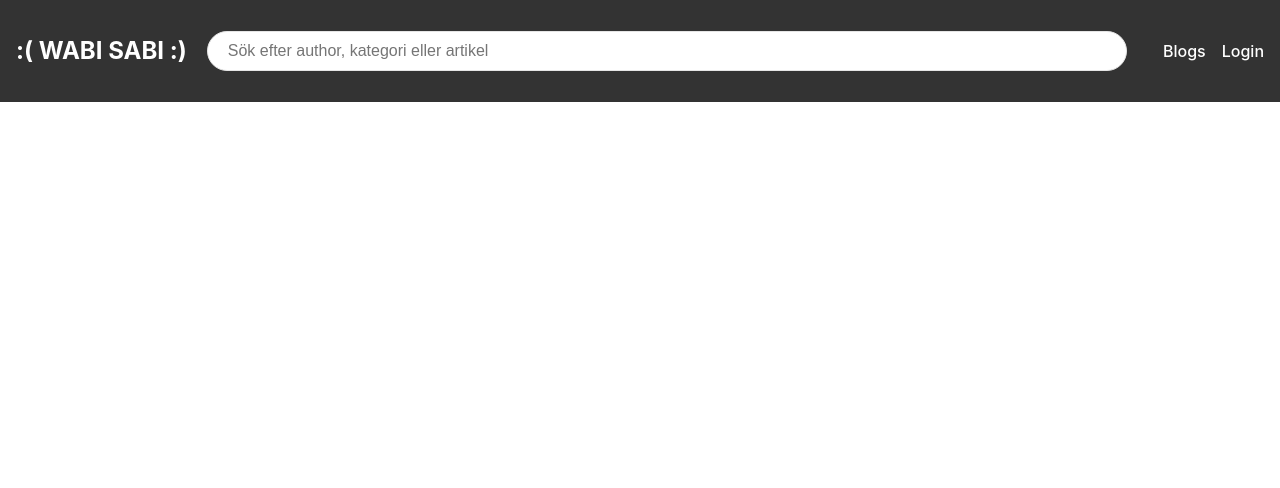
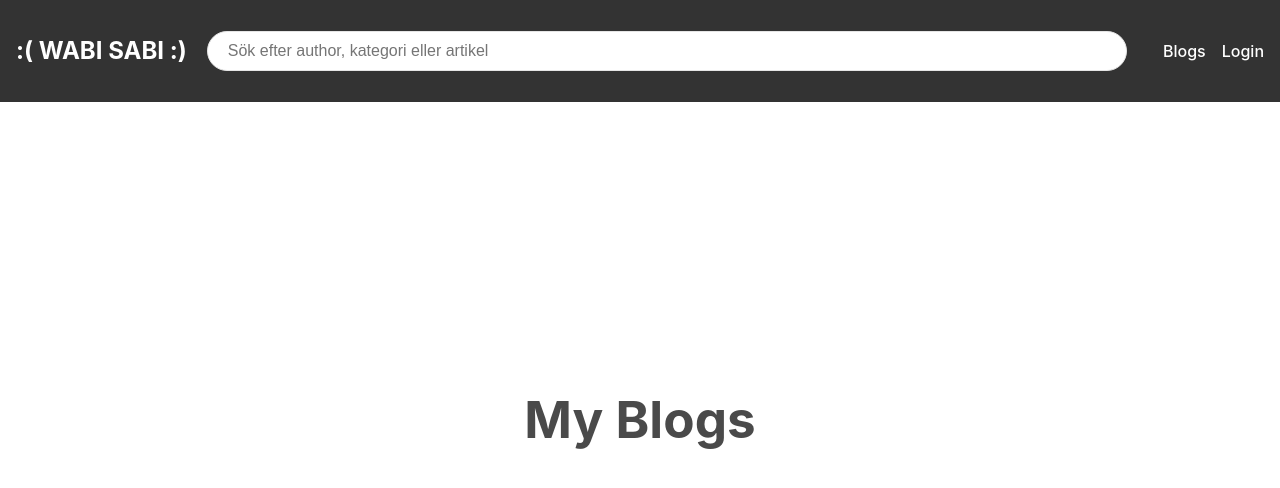
Before and after one commit to ArifHoss/blog_frontend, a React (Vite) app: page /myblogs in a window 1280 px wide. Shown: the top 488 px of the page. Built offline with nearby package versions, Linux system fonts and the light colour scheme.

Commit message:
created Myblogs.jsx component

```diff
--- a/src/App.jsx
+++ b/src/App.jsx
@@ -11,6 +11,7 @@ import PleaseLogIn from "./components/LoginLogout/PleaseLogIn.jsx";
 import {AuthContext} from "./components/Api/AuthContext.jsx";
 import Blog from "./components/Blogs/Blog.jsx";
 import UpdateBlog from "./components/Blogs/UpdateBlog.jsx";
+import MyBlogs from "./components/Blogs/MyBlogs.jsx";
 
 function App() {
     const {token, user, loggedIn, userId, setUserId } = useContext(AuthContext);
@@ -40,6 +41,7 @@ function App() {
                 <Route path="/login" element={!loggedIn ? <Login/> : <Navigate to="/profile"/>}/>
                 <Route path="/signup" element={<Signup/>}/>
                 <Route path="/profile" element={token ? <Profile/> : <PleaseLogIn/>}/>
+                <Route path="/myblogs" element={<MyBlogs/>}></Route>
                 <Route path="/blog/:id" element={<Blog/>}/>
                 <Route path="/updateblog/:id" element={<UpdateBlog/>}/>
             </Routes>
--- /dev/null
+++ b/src/components/Blogs/MyBlogs.jsx
@@ -0,0 +1,8 @@
+import styles from "./MyBlogs.module.css";
+const MyBlogs = () => {
+    return (
+        <div className={styles.blog_container}>
+            <h1>My Blogs</h1>
+        </div>);
+}
+export default MyBlogs;
--- /dev/null
+++ b/src/components/Blogs/MyBlogs.module.css
@@ -0,0 +1,9 @@
+.blog_container{
+    display: flex;
+    flex-direction: column;
+    align-items: center;
+    justify-content: center;
+    padding: 20px;
+    margin-top: 20px;
+    z-index: 1;
+}
--- a/src/components/Profile/Profile.jsx
+++ b/src/components/Profile/Profile.jsx
@@ -2,13 +2,19 @@
 import React, {useContext, useEffect, useState} from 'react';
 import styles from './Profile.module.css';
 import {AuthContext} from "../Api/AuthContext.jsx";
+import {useNavigate} from "react-router-dom";
 
 // eslint-disable-next-line react/prop-types
 const Profile = () => {
     const {token, user} = useContext(AuthContext);
     const parsedUser = JSON.parse(user);
+    const navigate = useNavigate();
     // save all user
     // console.log(user);
+
+    function handleButtonClick() {
+        navigate("/myblogs")
+    }
 
     return (
         // eslint-disable-next-line no-undef
@@ -21,7 +27,7 @@ const Profile = () => {
                 <p>Email:  {parsedUser.email}</p>
                 <p>Roles: {parsedUser.roles.join(', ')}</p>
                 <p>Post IDs: {parsedUser.blogposts.join(', ')}</p>
-                <button>Show my post</button>
+                <button onClick={handleButtonClick}>Show all my blogs</button>
 
             </div>
 
```
